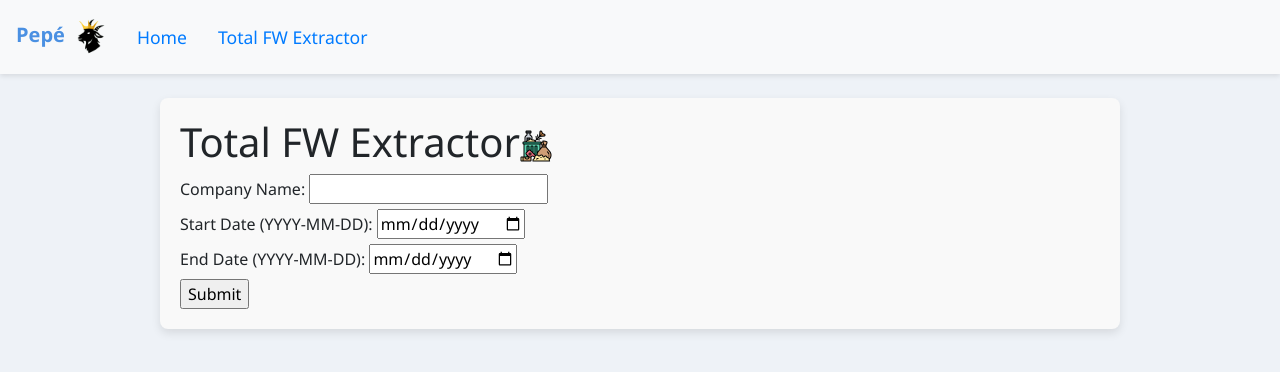
After one commit to FIT-Dev-Team/lbec-flaskdata, a Flask app: page /form_total_fw in a window 1280 px wide. The commit adds this page. Shown: the top 372 px of the page. Run offline with Flask 3, Linux system fonts and the light colour scheme; some libraries are stand-ins or nearby versions.

Commit message:
total_fw and entries form

```diff
--- a/app.py
+++ b/app.py
@@ -47,12 +47,12 @@ def fetch_data(engine, company_name, start_date, end_date):
 def index():
     return render_template('index.html')
 
-@app.route('/form_extractor')
-def form_extractor():
-    return render_template('form_extractor.html')
+@app.route('/form_total_fw')
+def form_total_fw():
+    return render_template('form_total_fw.html')
 
-@app.route('/process_extractor', methods=['POST'])
-def process_extractor():
+@app.route('/process_total_fw', methods=['POST'])
+def process_total_fw():
     company_name = request.form['company_name']
     start_date = request.form['start_date']
     end_date = request.form['end_date']
@@ -73,11 +73,11 @@ def process_extractor():
         pivot = np_fw.pivot_table(index=['COMPANY_NAME', 'KICHEN_NAME'], columns='IGD_FOODTYPE_ID', values='AMOUNT', aggfunc='sum').reset_index()
         pivot['START'] = np_fw['OPERATION_DATE'].min()
         pivot['END'] = np_fw['OPERATION_DATE'].max()
+        # Create the file path for the CSV
+        home_dir = os.path.expanduser('~')
+        file_path = os.path.join(home_dir, 'Documents', f"{company_name}_Total_FW.csv")
 
-        # Save to CSV
-        home_dir = os.path.expanduser('~')
-        filename = f'{company_name}_total_fw_kg.csv'
-        file_path = os.path.join(home_dir, 'Documents', filename)
+        # Write the CSV to the specified file path
         pivot.to_csv(file_path, index=False)
 
         # Return the file as a download
@@ -86,5 +86,8 @@ def process_extractor():
     except Exception as e:
         return f"An error occurred: {str(e)}"
 
+    except Exception as e:
+        return f"An error occurred: {str(e)}"
+
 if __name__ == '__main__':
     app.run(debug=True)
--- /dev/null
+++ b/static/style.css
@@ -0,0 +1,44 @@
+/* Custom Navigation Styles */
+.navbar {
+    box-shadow: 0 2px 5px rgba(0, 0, 0, 0.1); /* Add a subtle shadow */
+}
+
+.navbar-brand {
+    font-weight: bold; /* Make brand name stand out */
+    color: #4a90e2 !important; /* Custom brand color */
+}
+
+.navbar-nav .nav-item .nav-link {
+    color: #007bff !important; /* Link color */
+    font-size: 1.1em; /* Increase font size */
+    margin-right: 15px; /* Space between links */
+    transition: color 0.3s ease; /* Smooth color change */
+}
+
+.navbar-nav .nav-item .nav-link:hover {
+    color: #0056b3 !important; /* Darken color on hover */
+}
+
+/* Content Container Styling */
+.container {
+    max-width: 960px; /* Limit container width for better readability */
+    background-color: #f9f9f9; /* Light gray background */
+    padding: 20px; /* Add some inner padding */
+    border-radius: 8px; /* Rounded corners */
+    box-shadow: 0 4px 10px rgba(0, 0, 0, 0.1); /* Soft shadow for depth */
+    margin-top: 30px; /* Add top margin to separate from the navbar */
+}
+
+/* Global Body Styles */
+body {
+    background-color: #eef2f7; /* Light overall background color */
+    font-family: 'Segoe UI', Tahoma, Geneva, Verdana, sans-serif; /* Custom font family */
+}
+
+/* Footer Styling */
+footer {
+    text-align: center;
+    padding: 15px 0;
+    background-color: #f8f9fa;
+    border-top: 1px solid #e9ecef;
+}
--- a/templates/base.html
+++ b/templates/base.html
@@ -3,20 +3,45 @@
 <head>
     <meta charset="UTF-8">
     <meta name="viewport" content="width=device-width, initial-scale=1.0">
-    <title>{% block title %}Pepé da GOAT &#128016{% endblock %}</title>
+    <title>{% block title %}Title{% endblock %}</title>
+    <!-- Bootstrap CSS via CDN -->
+    <link rel="stylesheet" href="https://stackpath.bootstrapcdn.com/bootstrap/4.5.2/css/bootstrap.min.css">
     <link rel="stylesheet" href="{{ url_for('static', filename='style.css') }}">
+     <!-- Favicon -->
+     <link rel="icon" href="{{ url_for('static', filename='goated.png') }}" type="image/x-icon">
+
+     <!-- Bootstrap CSS via CDN -->
+     <link rel="stylesheet" href="https://stackpath.bootstrapcdn.com/bootstrap/4.5.2/css/bootstrap.min.css">
+     <link rel="stylesheet" href="{{ url_for('static', filename='style.css') }}">
 </head>
 <body>
-    <nav>
-        <ul>
-            <li><a href="{{ url_for('index') }}">Home</a></li>
-            <li><a href="{{ url_for('form_extractor') }}">FW & CV Extractor</a></li>
-            <!-- Add more links to other forms if needed -->
-        </ul>
+    <!-- Navbar with Bootstrap classes -->
+    <nav class="navbar navbar-expand-lg navbar-light bg-light">
+        <a class="navbar-brand" href="{{ url_for('index') }}">Pepé<img src="/static/goated.png" width="48" height="48"></a>
+        <button class="navbar-toggler" type="button" data-toggle="collapse" data-target="#navbarNav" aria-controls="navbarNav" aria-expanded="false" aria-label="Toggle navigation">
+            <span class="navbar-toggler-icon"></span>
+        </button>
+        <div class="collapse navbar-collapse" id="navbarNav">
+            <ul class="navbar-nav">
+                <li class="nav-item">
+                    <a class="nav-link" href="{{ url_for('index') }}">Home</a>
+                </li>
+                <li class="nav-item">
+                    <a class="nav-link" href="{{ url_for('form_total_fw') }}">Total FW Extractor</a>
+                </li>
+                <!-- Add more links to other forms as needed -->
+            </ul>
+        </div>
     </nav>
 
-    <div class="container">
+    <!-- Content container -->
+    <div class="container mt-4">
         {% block content %}{% endblock %}
     </div>
+
+    <!-- Bootstrap JavaScript via CDN (Popper and jQuery required for some components) -->
+    <script src="https://code.jquery.com/jquery-3.5.1.slim.min.js"></script>
+    <script src="https://cdn.jsdelivr.net/npm/@popperjs/core@2.9.2/dist/umd/popper.min.js"></script>
+    <script src="https://stackpath.bootstrapcdn.com/bootstrap/4.5.2/js/bootstrap.min.js"></script>
 </body>
 </html>
--- a/templates/form_extractor.html
+++ b/templates/form_entries.html
@@ -3,7 +3,7 @@
 {% block title %}FW & CV Extractor{% endblock %}
 
 {% block content %}
-    <h1>FW & CV Extractor</h1>
+    <h1>FW & CV Extractor<img src="/static/garbage.png" width="32" height="32"></h1>
     <form action="{{ url_for('process_extractor') }}" method="POST">
         <label for="company_name">Company Name:</label>
         <input type="text" name="company_name" id="company_name">
--- /dev/null
+++ b/templates/form_total_fw.html
@@ -0,0 +1,19 @@
+{% extends "base.html" %}
+
+{% block title %}Total Food Waste Extractor{% endblock %}
+
+{% block content %}
+    <h1>Total FW Extractor<img src="/static/garbage.png" width="32" height="32"></h1>
+    <form action="{{ url_for('process_total_fw') }}" method="POST">
+        <label for="company_name">Company Name:</label>
+        <input type="text" name="company_name" id="company_name">
+        <br>
+        <label for="start_date">Start Date (YYYY-MM-DD):</label>
+        <input type="date" name="start_date" id="start_date">
+        <br>
+        <label for="end_date">End Date (YYYY-MM-DD):</label>
+        <input type="date" name="end_date" id="end_date">
+        <br>
+        <input type="submit" value="Submit">
+    </form>
+{% endblock %}
--- a/templates/index.html
+++ b/templates/index.html
@@ -1,12 +1,12 @@
 {% extends "base.html" %}
 
-{% block title %}Home{% endblock %}
+{% block title %}Pepé{% endblock %}
 
 {% block content %}
-    <h1>Welcome to My App</h1>
+    <h1>Welcome to de APP</h1>
     <p>Please select a functionality to execute:</p>
     <ul>
-        <li><a href="{{ url_for('form_extractor') }}">FW & CV Extractor</a></li>
+        <li><a href="{{ url_for('form_total_fw') }}">Total FW Extractor <img src="/static/garbage.png" width="32" height="32"></a></li>
         <!-- Add more links to other functionalities if needed -->
     </ul>
 {% endblock %}
```
Also changed, not shown: static/garbage.png (added), static/goated.png (added), static/warp.png (deleted), 1 other file.
